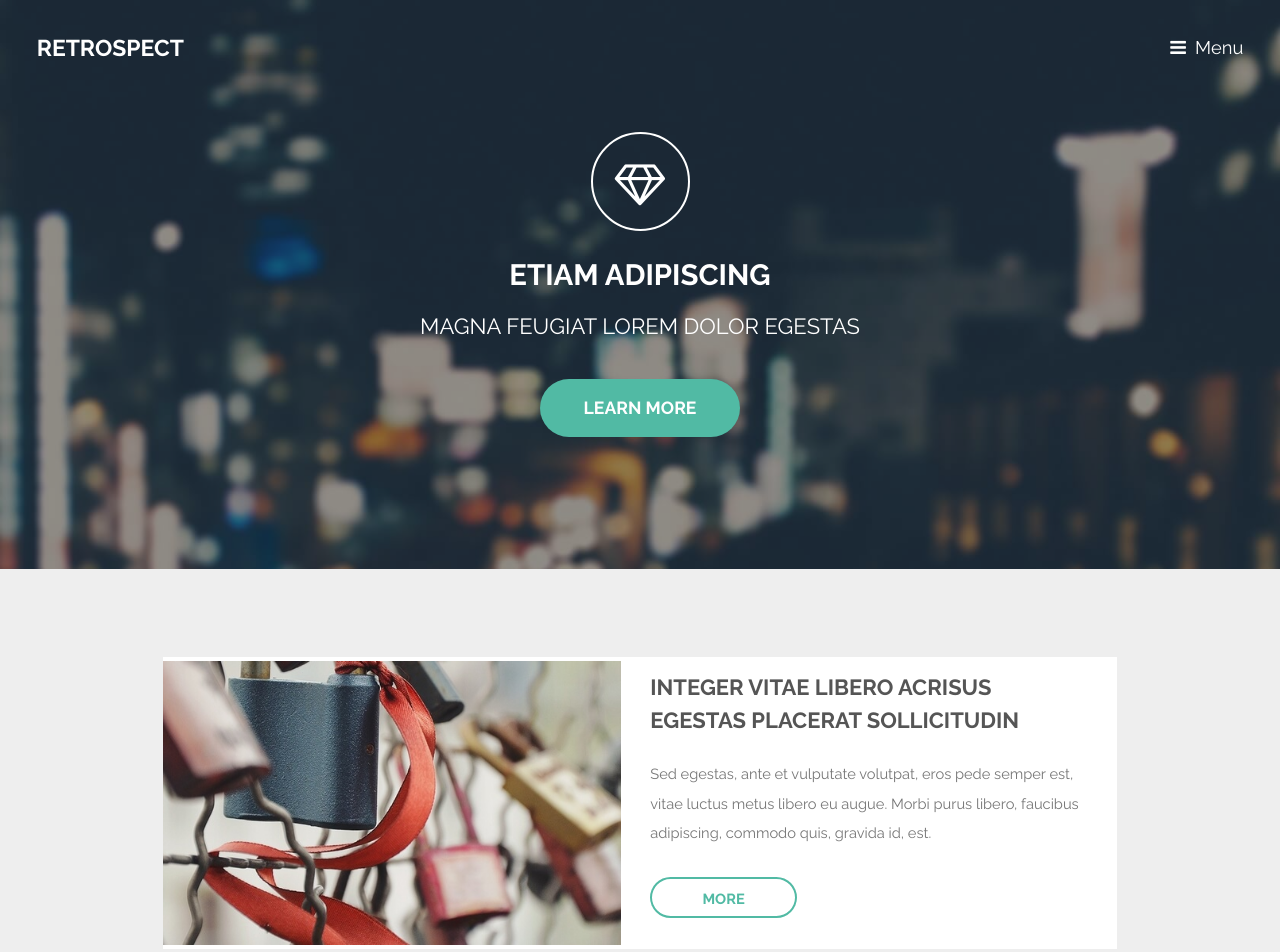
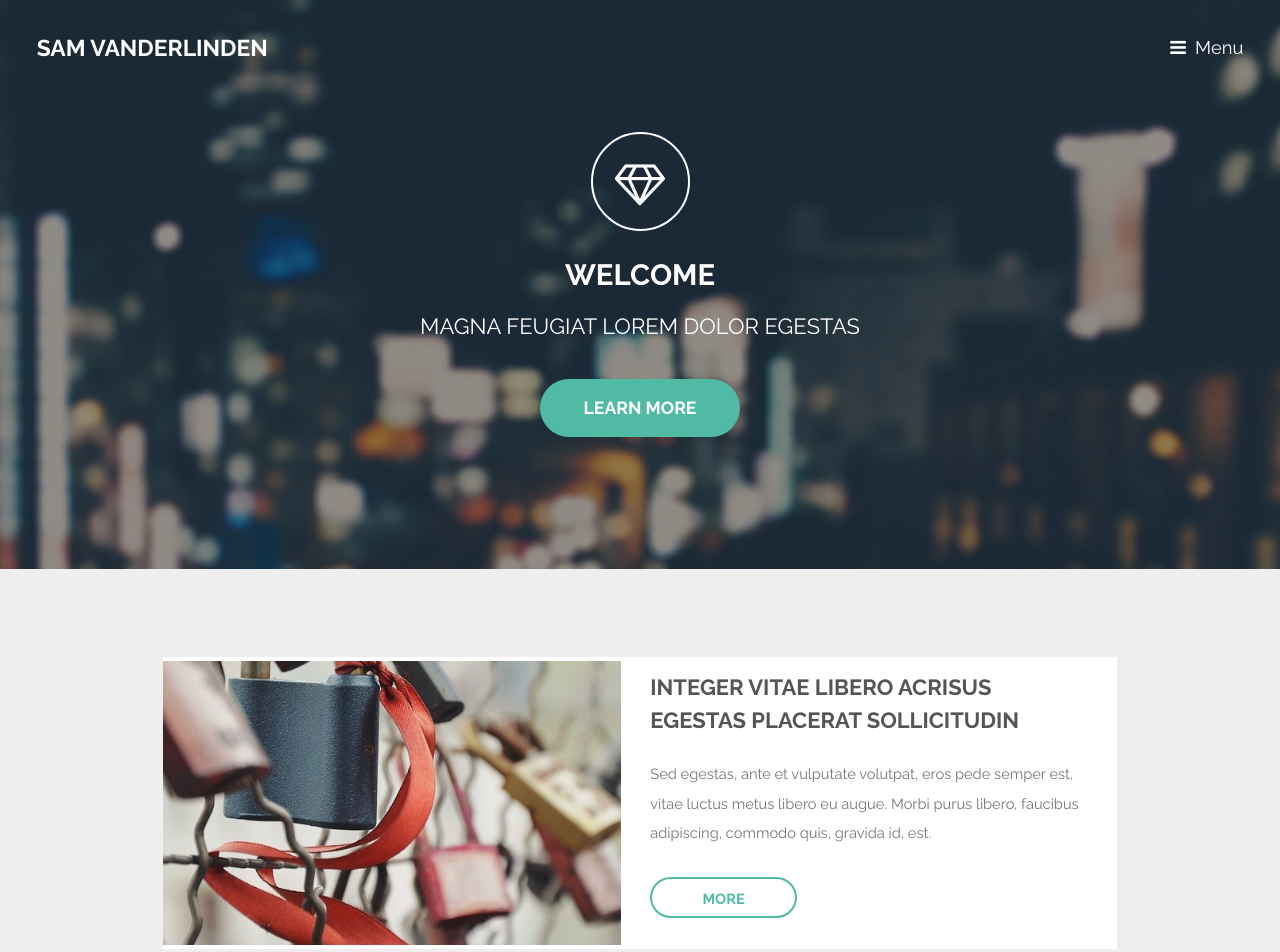
Before and after one commit to samvanderlinden/sam-vanderlinden.github.io, a plain HTML site: page index.html in a window 1280 px wide. Shown: the top 952 px of the page. Drawn offline with Linux system fonts and the light colour scheme.

Commit message:
change title

```diff
--- a/index.html
+++ b/index.html
@@ -6,7 +6,7 @@
 -->
 <html>
 	<head>
-		<title>Retrospect by TEMPLATED</title>
+		<title>Personal Website</title>
 		<meta charset="utf-8" />
 		<meta name="viewport" content="width=device-width, initial-scale=1" />
 		<!--[if lte IE 8]><script src="assets/js/ie/html5shiv.js"></script><![endif]-->
@@ -18,7 +18,7 @@
 
 		<!-- Header -->
 			<header id="header" class="alt">
-				<h1><a href="index.html">Retrospect</a></h1>
+				<h1><a href="index.html">Sam Vanderlinden</a></h1>
 				<a href="#nav">Menu</a>
 			</header>
 
@@ -34,7 +34,7 @@
 		<!-- Banner -->
 			<section id="banner">
 				<i class="icon fa-diamond"></i>
-				<h2>Etiam adipiscing</h2>
+				<h2>Welcome</h2>
 				<p>Magna feugiat lorem dolor egestas</p>
 				<ul class="actions">
 					<li><a href="#" class="button big special">Learn More</a></li>
```
